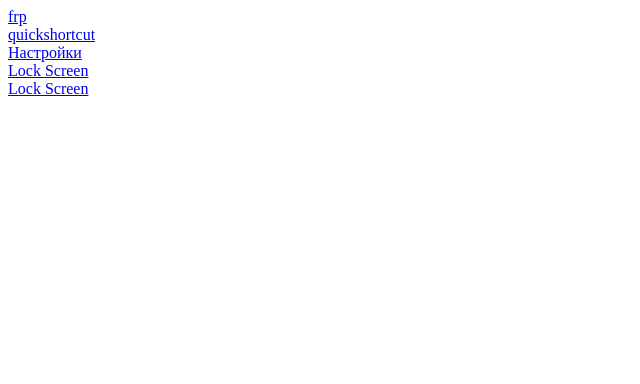
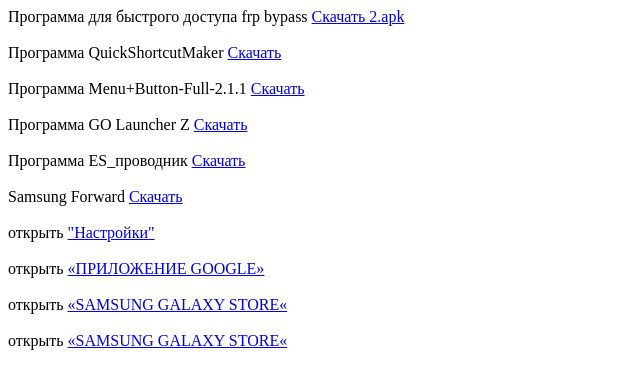
Before and after one commit to ozzbabym/android-lock, a plain HTML site: page index.html in a window 1280 px wide. Shown: the whole page, without its empty margins (0-640 px from the left). Drawn offline with Linux system fonts and the light colour scheme.

Commit message:
add link

```diff
--- a/index.html
+++ b/index.html
@@ -7,14 +7,27 @@
     <title>Document</title>
 </head>
 <body>
-    <a href='https://frp.teleed.ru/2.apk'>frp</a>
-    <br/>
-    <a href='https://frp.teleed.ru/quickshortcut.apk'>quickshortcut</a>
-    <br/>
-    <a href='intent://com.android.settings/#Intent;scheme=android-app;end'>Настройки</a>
-    <br/>
-    <a href='intent://com.android.settings.password.ConfirmLockPattern/#Intent;scheme=android-app;end'>Lock Screen</a>
-    <br/>
-    <a href='intent://com.android.password/#Intent;scheme=android-app;end'>Lock Screen</a>
+    <div class="wrapper">
+        <div>Программа для быстрого доступа frp bypass <a href='https://frp.teleed.ru/2.apk'>Скачать 2.apk</a></div>
+        <br/>
+        <div>Программа QuickShortcutMaker <a href='https://frp.teleed.ru/quickshortcut.apk'>Скачать</a></div>
+        <br/>
+        <div>Программа Menu+Button-Full-2.1.1 <a href='https://frp.teleed.ru/MenuButton2.1.1.apk'>Скачать</a></div>
+        <br/>
+        <div>Программа GO Launcher Z <a href='https://frp.teleed.ru/GOLauncher.apk'>Скачать</a></div>
+        <br/>
+        <div>Программа ES_проводник <a href='https://frp.teleed.ru/ES_4.2.0.3.3.apk'>Скачать</a></div>
+        <br/>
+        <div>Samsung Forward <a href='https://frp.teleed.ru/forward.apk'>Скачать</a></div>
+        <br/>
+        <div>открыть <a href='intent://com.android.settings/#Intent;scheme=android-app;end'>"Настройки"</a></div>
+        <br/>
+        <div>открыть <a href='intent://com.google.android.googlequicksearchbox/#Intent;scheme=android-app;end'>«ПРИЛОЖЕНИЕ GOOGLE»</a></div>
+        <br/>
+        <div>открыть <a href='https://www.samsung.com/vn/apps/galaxy-store/'>«SAMSUNG GALAXY STORE«</a></div>
+        <br/>
+        <div>открыть <a href='https://www.samsung.com/vn/apps/galaxy-store/'>«SAMSUNG GALAXY STORE«</a></div>
+        <br/>
+    </div>
 </body>
 </html>
```
